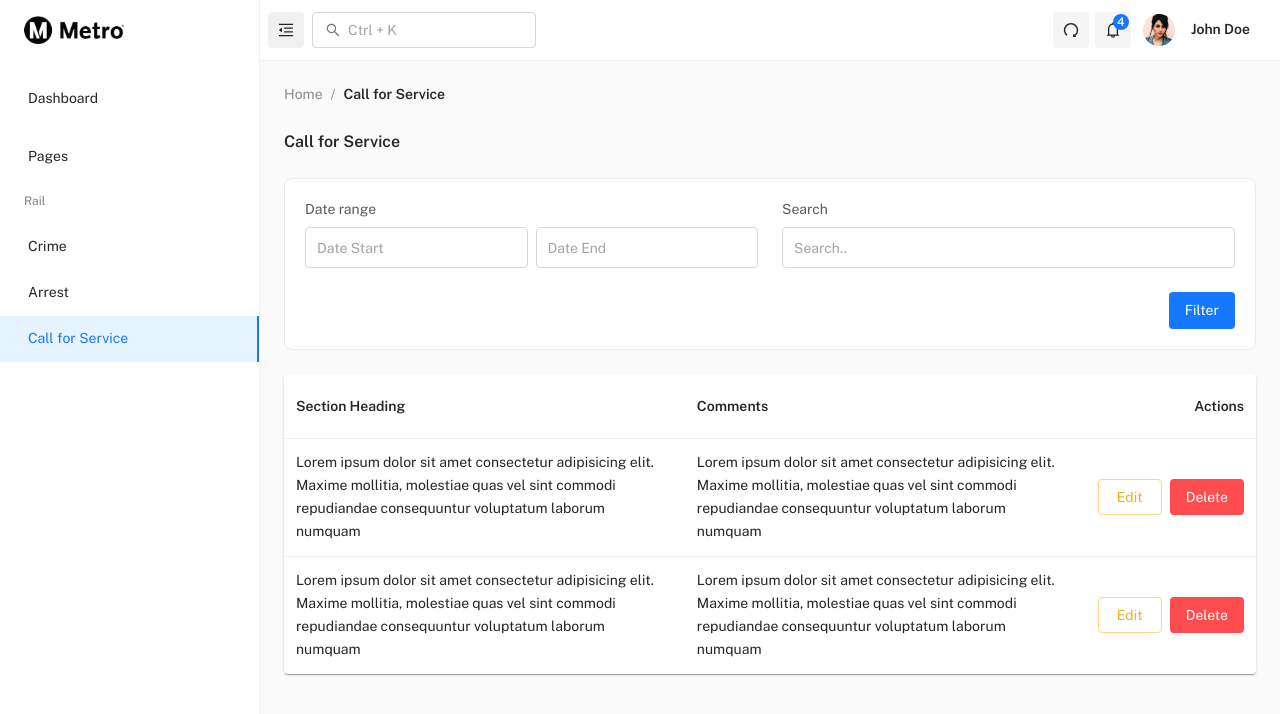
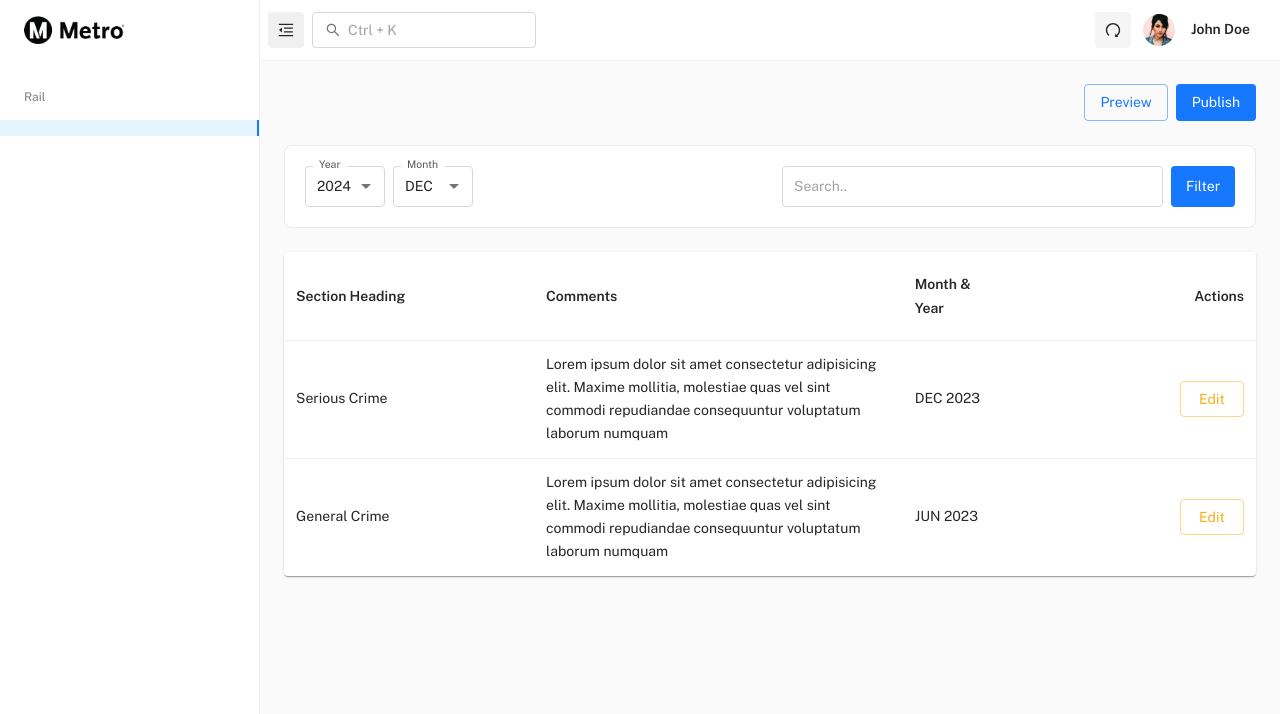
Before and after one commit to sohalmani/ssle, a React (Create React App) app: page /rail/call-for-service in a window 1280 px wide. Shown: the top 714 px of the page. Built offline with nearby package versions, Linux system fonts and the light colour scheme.

Commit message:
add redirect and remove option from header

```diff
--- a/src/layout/MainLayout/Header/HeaderContent/Profile/index.js
+++ b/src/layout/MainLayout/Header/HeaderContent/Profile/index.js
@@ -27,7 +27,11 @@ import SettingTab from './SettingTab';
 
 // assets
 import avatar1 from 'assets/images/users/avatar-1.png';
-import { LogoutOutlined, SettingOutlined, UserOutlined } from '@ant-design/icons';
+import {
+  LogoutOutlined,
+  // SettingOutlined,
+  UserOutlined
+} from '@ant-design/icons';
 
 // tab panel wrapper
 function TabPanel({ children, value, index, ...other }) {
@@ -171,7 +175,7 @@ const Profile = () => {
                               label="Profile"
                               {...a11yProps(0)}
                             />
-                            <Tab
+                            {/* <Tab
                               sx={{
                                 display: 'flex',
                                 flexDirection: 'row',
@@ -182,7 +186,7 @@ const Profile = () => {
                               icon={<SettingOutlined style={{ marginBottom: 0, marginRight: '10px' }} />}
                               label="Setting"
                               {...a11yProps(1)}
-                            />
+                            /> */}
                           </Tabs>
                         </Box>
                         <TabPanel value={value} index={0} dir={theme.direction}>
--- a/src/layout/MainLayout/Header/HeaderContent/index.js
+++ b/src/layout/MainLayout/Header/HeaderContent/index.js
@@ -6,7 +6,7 @@ import { RedoOutlined } from '@ant-design/icons';
 // project import
 import Search from './Search';
 import Profile from './Profile';
-import Notification from './Notification';
+// import Notification from './Notification';
 import MobileSection from './MobileSection';
 
 // ==============================|| HEADER - CONTENT ||============================== //
@@ -34,7 +34,7 @@ const HeaderContent = () => {
         <RedoOutlined />
       </IconButton>
 
-      <Notification />
+      {/* <Notification /> */}
       {!matchesXs && <Profile />}
       {matchesXs && <MobileSection />}
     </>
--- a/src/layout/MainLayout/index.js
+++ b/src/layout/MainLayout/index.js
@@ -9,8 +9,8 @@ import { Box, Toolbar, useMediaQuery } from '@mui/material';
 // project import
 import Drawer from './Drawer';
 import Header from './Header';
-import navigation from 'menu-items';
-import Breadcrumbs from 'components/@extended/Breadcrumbs';
+// import navigation from 'menu-items';
+// import Breadcrumbs from 'components/@extended/Breadcrumbs';
 
 // types
 import { openDrawer } from 'store/reducers/menu';
@@ -50,7 +50,7 @@ const MainLayout = () => {
       <Drawer open={open} handleDrawerToggle={handleDrawerToggle} />
       <Box component="main" sx={{ width: '100%', flexGrow: 1, p: { xs: 2, sm: 3 } }}>
         <Toolbar />
-        <Breadcrumbs navigation={navigation} title />
+        {/* <Breadcrumbs navigation={navigation} title /> */}
         <Outlet />
       </Box>
     </Box>
--- a/src/menu-items/dashboard.js
+++ b/src/menu-items/dashboard.js
@@ -13,14 +13,14 @@ const dashboard = {
   title: '',
   type: 'group',
   children: [
-    {
-      id: 'dashboard',
-      title: 'Dashboard',
-      type: 'item',
-      url: '/dashboard/default',
-      // icon: icons.DashboardOutlined,
-      breadcrumbs: false
-    }
+    // {
+    //   id: 'dashboard',
+    //   title: 'Dashboard',
+    //   type: 'item',
+    //   url: '/dashboard/default',
+    //   // icon: icons.DashboardOutlined,
+    //   breadcrumbs: false
+    // }
   ]
 };
 
--- a/src/menu-items/rail.js
+++ b/src/menu-items/rail.js
@@ -15,6 +15,13 @@ const rail = {
   type: 'group',
   children: [
     {
+      id: 'call-for-service',
+      title: 'Call for Service',
+      type: 'item',
+      url: '/rail/call-for-service'
+      // icon: icons.ChromeOutlined
+    },
+    {
       id: 'crime',
       title: 'Crime',
       type: 'item',
@@ -27,13 +34,6 @@ const rail = {
       type: 'item',
       url: '/rail/arrest'
       // icon: icons.ChromeOutlined
-    },
-    {
-      id: 'call-for-service',
-      title: 'Call for Service',
-      type: 'item',
-      url: '/rail/call-for-service'
-      // icon: icons.ChromeOutlined
     }
   ]
 };
--- a/src/menu-items/support.js
+++ b/src/menu-items/support.js
@@ -14,13 +14,13 @@ const support = {
   title: '',
   type: 'group',
   children: [
-    {
-      id: 'sample-page',
-      title: 'Pages',
-      type: 'item',
-      url: '/sample-page'
-      // icon: icons.ChromeOutlined
-    }
+    // {
+    //   id: 'sample-page',
+    //   title: 'Pages',
+    //   type: 'item',
+    //   url: '/sample-page'
+    //   // icon: icons.ChromeOutlined
+    // }
     // {
     //   id: 'documentation',
     //   title: 'Documentation',
--- a/src/pages/extra-pages/ContentTable.js
+++ b/src/pages/extra-pages/ContentTable.js
@@ -15,48 +15,45 @@ export default function BasicTable() {
       <Table sx={{ minWidth: 650 }} aria-label="simple table">
         <TableHead>
           <TableRow>
-            <TableCell>Section Heading</TableCell>
+            <TableCell sx={{ minWidth: 250 }}>Section Heading</TableCell>
             <TableCell>Comments</TableCell>
-            <TableCell align="right">Actions</TableCell>
+            <TableCell sx={{ minWidth: 100 }}>Month & Year</TableCell>
+            <TableCell align="right" sx={{ minWidth: 250 }}>
+              Actions
+            </TableCell>
           </TableRow>
         </TableHead>
         <TableBody>
           <TableRow key={1} sx={{ '&:last-child td, &:last-child th': { border: 0 } }}>
             <TableCell component="th" scope="row">
-              Lorem ipsum dolor sit amet consectetur adipisicing elit. Maxime mollitia, molestiae quas vel sint commodi repudiandae
-              consequuntur voluptatum laborum numquam
+              Serious Crime
             </TableCell>
             <TableCell>
               Lorem ipsum dolor sit amet consectetur adipisicing elit. Maxime mollitia, molestiae quas vel sint commodi repudiandae
               consequuntur voluptatum laborum numquam
             </TableCell>
+            <TableCell>DEC 2023</TableCell>
             <TableCell align="right">
               <Stack spacing={1} direction="row" justifyContent="flex-end">
                 <Button variant="outlined" color="warning">
                   Edit
-                </Button>
-                <Button variant="contained" color="error">
-                  Delete
                 </Button>
               </Stack>
             </TableCell>
           </TableRow>
           <TableRow key={1} sx={{ '&:last-child td, &:last-child th': { border: 0 } }}>
             <TableCell component="th" scope="row">
-              Lorem ipsum dolor sit amet consectetur adipisicing elit. Maxime mollitia, molestiae quas vel sint commodi repudiandae
-              consequuntur voluptatum laborum numquam
+              General Crime
             </TableCell>
             <TableCell>
               Lorem ipsum dolor sit amet consectetur adipisicing elit. Maxime mollitia, molestiae quas vel sint commodi repudiandae
               consequuntur voluptatum laborum numquam
             </TableCell>
+            <TableCell>JUN 2023</TableCell>
             <TableCell align="right">
               <Stack spacing={1} direction="row" justifyContent="flex-end">
                 <Button variant="outlined" color="warning">
                   Edit
-                </Button>
-                <Button variant="contained" color="error">
-                  Delete
                 </Button>
               </Stack>
             </TableCell>
--- a/src/pages/extra-pages/SamplePage.js
+++ b/src/pages/extra-pages/SamplePage.js
@@ -6,7 +6,7 @@ import {
   Button,
   // Checkbox,
   // Divider,
-  // FormControl,
+  FormControl,
   // FormControlLabel,
   // FormHelperText,
   Grid,
@@ -14,9 +14,9 @@ import {
   // IconButton,
   // InputAdornment,
   InputLabel,
-  // MenuItem,
+  MenuItem,
   OutlinedInput,
-  // Select,
+  Select,
   Stack
   // Typography
 } from '@mui/material';
@@ -24,6 +24,7 @@ import {
 // project import
 import MainCard from 'components/MainCard';
 import ContentTable from './ContentTable';
+import { useState } from 'react';
 
 // ==============================|| SAMPLE PAGE ||============================== //
 
@@ -33,6 +34,18 @@ const SamplePage = () => {
   // const handleRouteChange = (event) => {
   //   setRoute(event.target.value);
   // };
+
+  const [year, setYear] = useState(2024);
+
+  const handleYearChange = (event) => {
+    setYear(event.target.value);
+  };
+
+  const [month, setMonth] = useState('DEC');
+
+  const handleMonthChange = (event) => {
+    setMonth(event.target.value);
+  };
 
   return (
     <Grid container spacing={3}>
@@ -108,26 +121,58 @@ const SamplePage = () => {
         </MainCard>
       </Grid> */}
       <Grid item xs={12}>
+        <Stack spacing={1} align="right">
+          <Stack spacing={1} direction="row" justifyContent="flex-end">
+            <Button variant="outlined">Preview</Button>
+            <Button variant="contained">Publish</Button>
+          </Stack>
+        </Stack>
+      </Grid>
+      <Grid item xs={12}>
         <MainCard title="">
           <form>
             <Grid container spacing={3}>
               <Grid item xs={6}>
-                <Stack spacing={1}>
-                  <InputLabel htmlFor="date-start">Date range</InputLabel>
-                  <Stack spacing={1} direction="row">
-                    <OutlinedInput id="date-start" type="text" value="" name="date-start" placeholder="Date Start" fullWidth />
-                    <OutlinedInput id="date-end" type="text" value="" name="date-end" placeholder="Date End" fullWidth />
-                  </Stack>
+                <Stack spacing={1} direction="row">
+                  <FormControl sx={{ minWidth: 80 }}>
+                    <InputLabel htmlFor="year">Year</InputLabel>
+                    <Select id="year" value={year} onChange={handleYearChange} autoWidth placeholder="Year">
+                      <MenuItem value="">
+                        <em>None</em>
+                      </MenuItem>
+                      <MenuItem value={2024}>2024</MenuItem>
+                      <MenuItem value={2023}>2023</MenuItem>
+                      <MenuItem value={2022}>2022</MenuItem>
+                      <MenuItem value={2021}>2021</MenuItem>
+                      <MenuItem value={2020}>2020</MenuItem>
+                      <MenuItem value={2019}>2019</MenuItem>
+                    </Select>
+                  </FormControl>
+                  <FormControl sx={{ minWidth: 80 }}>
+                    <InputLabel htmlFor="month">Month</InputLabel>
+                    <Select id="month" value={month} onChange={handleMonthChange} autoWidth placeholder="Month">
+                      <MenuItem value="">
+                        <em>None</em>
+                      </MenuItem>
+                      <MenuItem value={'JAN'}>JAN</MenuItem>
+                      <MenuItem value={'FEB'}>FEB</MenuItem>
+                      <MenuItem value={'MAR'}>MAR</MenuItem>
+                      <MenuItem value={'APR'}>APR</MenuItem>
+                      <MenuItem value={'MAY'}>MAY</MenuItem>
+                      <MenuItem value={'JUN'}>JUN</MenuItem>
+                      <MenuItem value={'JUL'}>JUL</MenuItem>
+                      <MenuItem value={'AUG'}>AUG</MenuItem>
+                      <MenuItem value={'SEP'}>SEP</MenuItem>
+                      <MenuItem value={'OCT'}>OCT</MenuItem>
+                      <MenuItem value={'NOV'}>NOV</MenuItem>
+                      <MenuItem value={'DEC'}>DEC</MenuItem>
+                    </Select>
+                  </FormControl>
                 </Stack>
               </Grid>
               <Grid item xs={6}>
-                <Stack spacing={1}>
-                  <InputLabel htmlFor="search">Search</InputLabel>
+                <Stack spacing={1} direction="row" justifyContent="flex-end">
                   <OutlinedInput id="search" type="text" value="" name="search" placeholder="Search.." fullWidth />
-                </Stack>
-              </Grid>
-              <Grid item xs={12}>
-                <Stack spacing={1} direction="row" justifyContent="flex-end">
                   <Button variant="contained">Filter</Button>
                 </Stack>
               </Grid>
--- a/src/routes/MainRoutes.js
+++ b/src/routes/MainRoutes.js
@@ -1,4 +1,5 @@
 import { lazy } from 'react';
+import { Navigate } from 'react-router-dom';
 
 // project import
 import Loadable from 'components/Loadable';
@@ -24,7 +25,7 @@ const MainRoutes = {
   children: [
     {
       path: '/',
-      element: <DashboardDefault />
+      element: <Navigate to="/rail/call-for-service" />
     },
     {
       path: 'color',
```
Also changed, not shown: src/layout/MainLayout/Header/HeaderContent/Profile/ProfileTab.js (+9 -3 lines).
